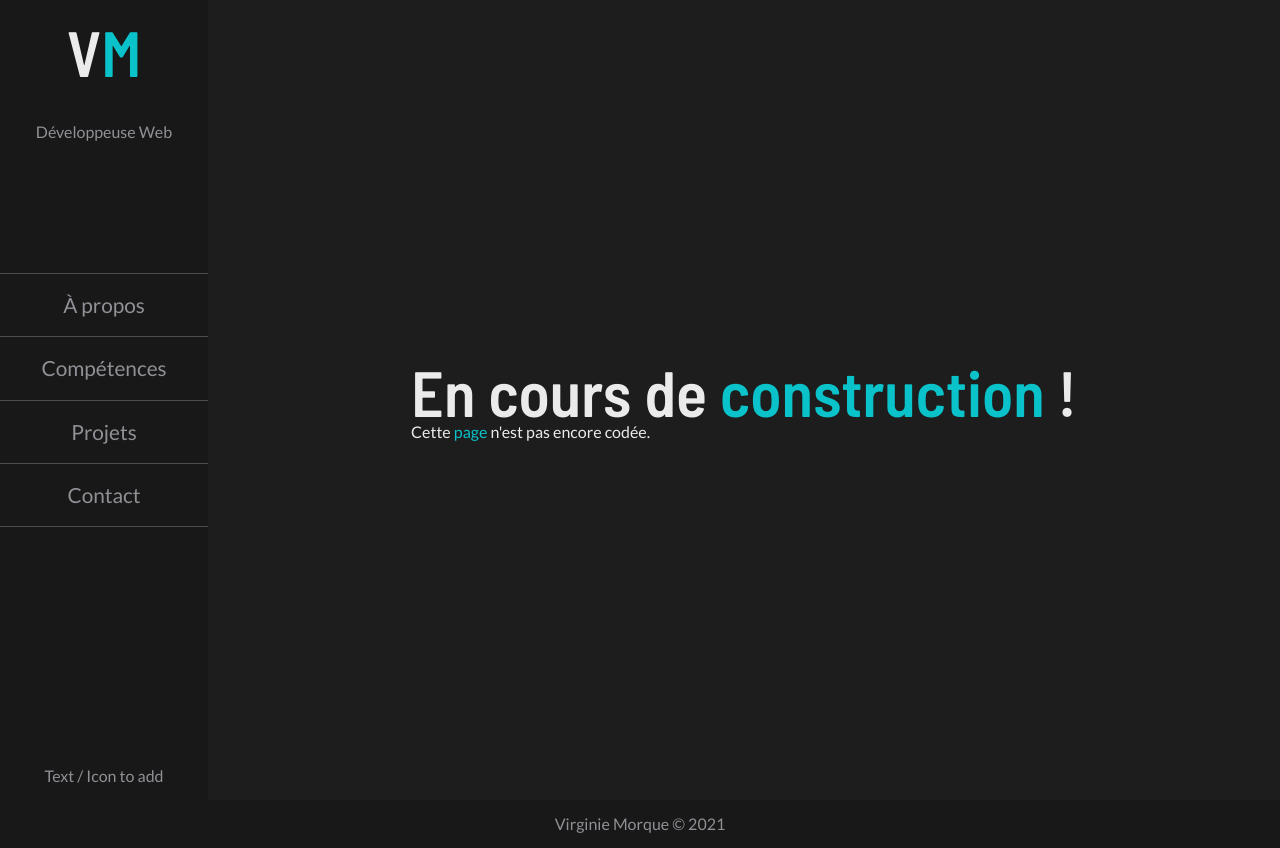
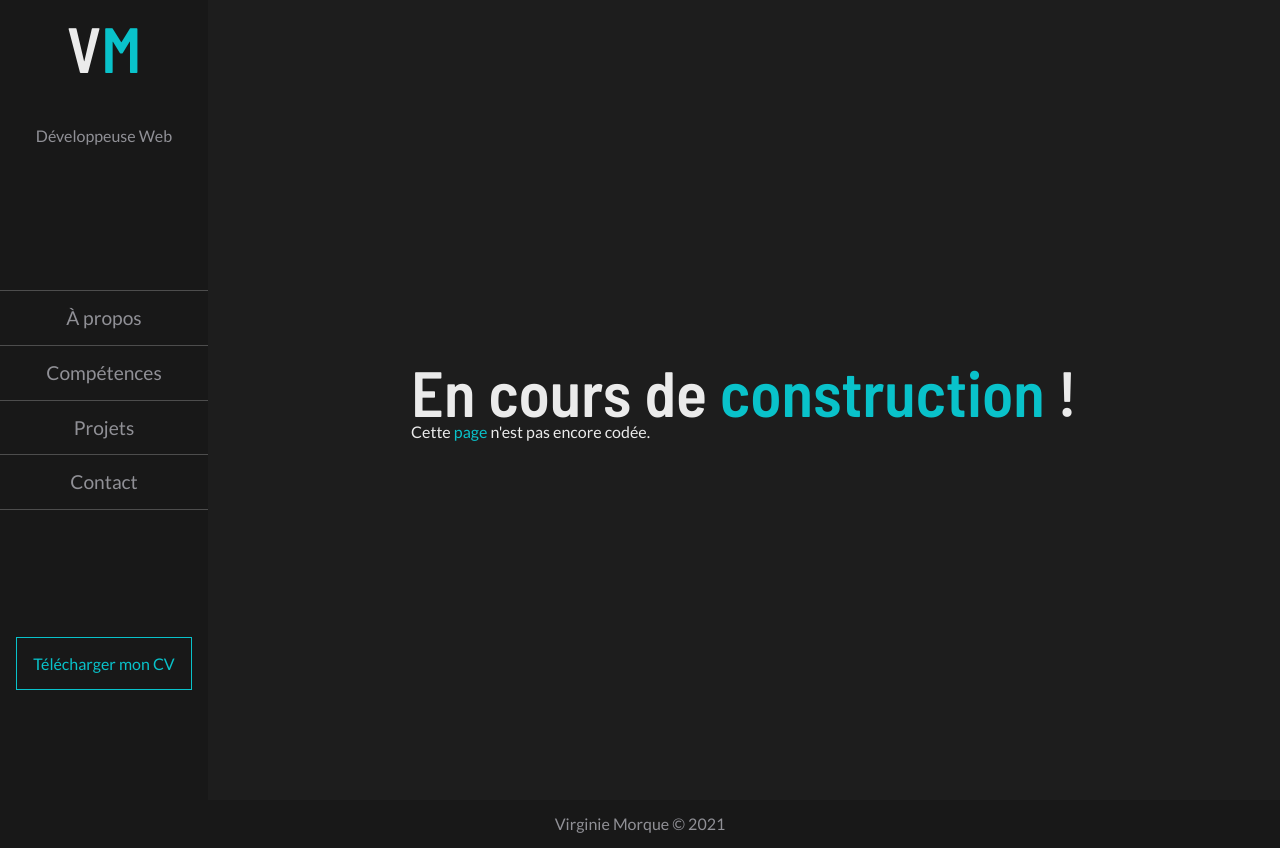
Before and after one commit to Minolie06/cv-portfolio, a plain HTML site: page index.html in a window 1280 px wide. Drawn offline with Linux system fonts and the light colour scheme.

Commit message:
Added button CV + modified mobile menu transition
Modified transition to work with position instead of width

```diff
--- a/index.html
+++ b/index.html
@@ -23,7 +23,7 @@
 					<a href="index.html">Contact</a>
 				</div>
 				<div class="menu-bottom">
-					<span>Text / Icon to add </span>
+					<a href="ressources/CV_VM.pdf" target="_blank">Télécharger mon CV</a>
 				</div>
 			</nav>
 			<div id="mobile-btn">
--- a/styles/styles.css
+++ b/styles/styles.css
@@ -2,7 +2,6 @@
 @import url("https://fonts.googleapis.com/css2?family=Barlow+Semi+Condensed:wght@600&display=swap");
 
 :root {
-	/*--accent-color: #03989E;*/
 	--accent-color: #09C2CA;
 	--bg-color: #1D1D1D;
 	--text-color-light: #EBEBEB;
@@ -40,7 +39,7 @@ a {
 	justify-content: center;
 }
 
-/* LEFT MENU */
+/* MENU */
 .menu {
 	background-color: #181818;
 	color: #909096;
@@ -53,17 +52,18 @@ a {
 	display: flex;
 	flex-direction: column;
 	justify-content: space-between;
+	text-align: center;
 }
 
 .menu-top, .menu-bottom {
 	height: 20vh;
+	padding: 2vh 0;
 }
 
 .menu-top {
 	display:flex;
 	flex-direction: column;
-	justify-content: space-around;
-	text-align: center;
+	justify-content: space-between;
 }
 
 .menu .menu-top a {
@@ -73,15 +73,14 @@ a {
 
 .menu .menu-nav {
 	width: 100%;
-	text-align: center;
 }
 
 .menu .menu-nav a {
 	color: #909096;
 	display: block;
 	width: 100%;
-	line-height: 3em;
-	font-size: 1.3em;
+	line-height: 2.8em;
+	font-size: 1.2em;
 	border-top: 1px solid #4D4D4D;
 }
 
@@ -93,13 +92,18 @@ a {
 	color: var(--accent-color);
 }
 
-.menu-bottom {
-	display: flex;
-	flex-direction: column;
-	justify-content: flex-end;
-	align-items: center;
-	padding-bottom: 1em;
+.menu-bottom a {
+	color: var(--accent-color);
+	border: 1px solid var(--accent-color);
+	padding: 1rem;
 }
+
+.menu-bottom a:hover {
+	color: #181818;
+	background-color: var(--accent-color);
+}
+
+/* MENU MOBILE */
 
 #mobile-btn {
 	z-index: 100;
@@ -119,14 +123,13 @@ a {
 
 @media only screen and (max-width: 768px) {
 	.menu {
-		width: 0%;
-		overflow: hidden;
-		transition-property: width;
-		transition-duration: 0.4s;
+		left: -100%;
+		width: 100%;
+		transition: left .5s;
 	}
 
 	.mobile-open .menu {
-		width: 100%;
+		left: 0;
 		z-index: 99;
 	}
 
```
Also changed, not shown: 1 other file.
